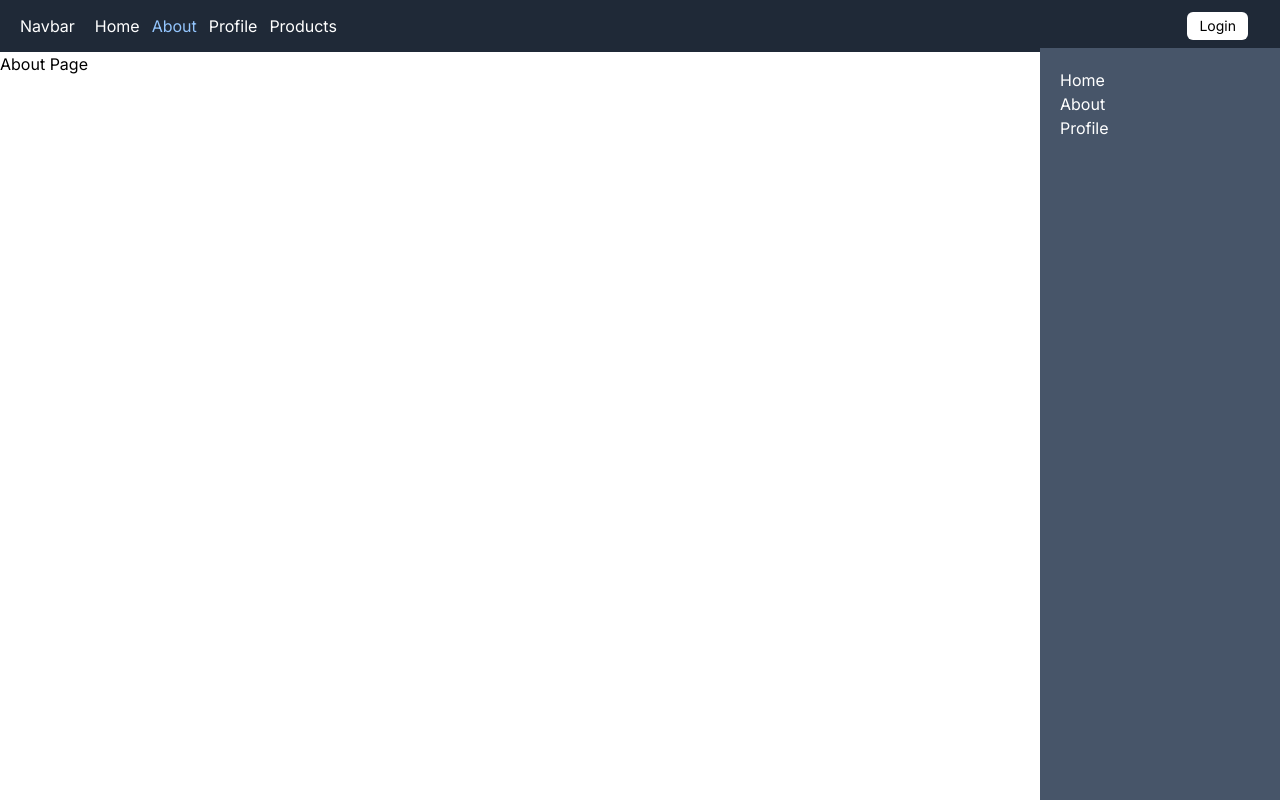
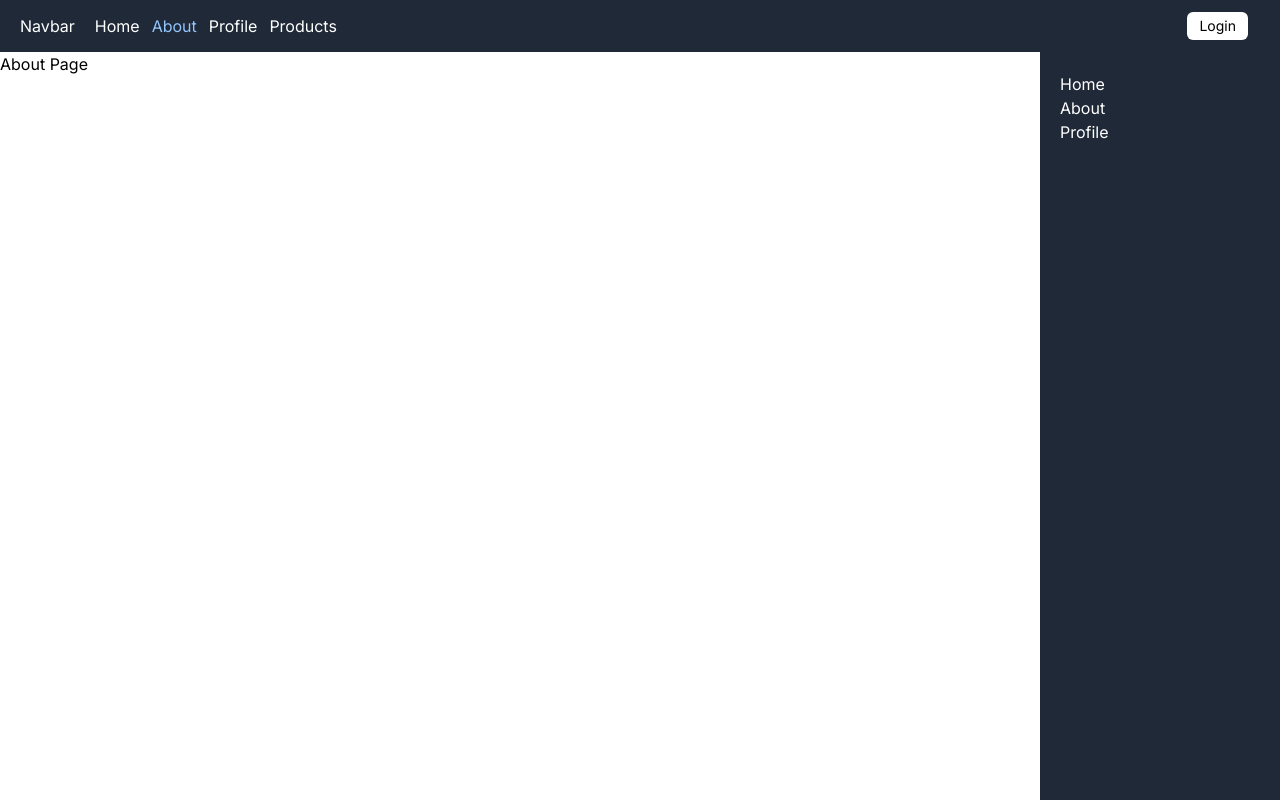
Before and after one commit to miftt/learnin-next-app-router, a Next.js app: page /about in a window 1280 px wide. Built offline with nearby package versions, Linux system fonts and the light colour scheme.

Commit message:
fix: sidebar size and change color

```diff
--- a/src/app/about/layout.tsx
+++ b/src/app/about/layout.tsx
@@ -5,7 +5,7 @@ const AboutLayout = ({
 }) => {
   return (
     <>
-      <nav className="fixed right-0 top-12 z-10 h-screen w-60 bg-slate-600">
+      <nav className="fixed right-0 top-15 z-10 h-screen w-60 bg-gray-800">
         <ul className="text-white p-5">
           <li>Home</li>
           <li>About</li>
```
